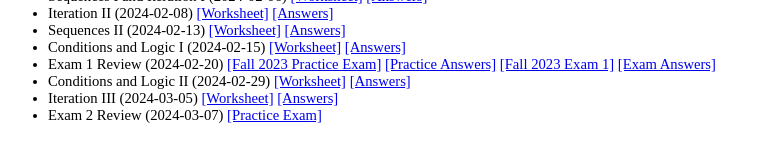
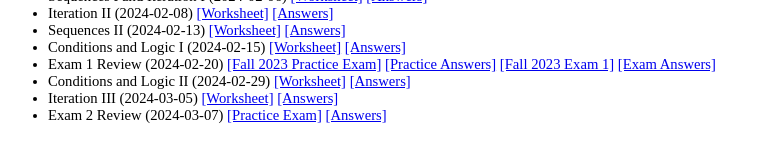
Before and after one commit to georgianahaldeman/cosc101, a Jekyll site: the page built from docs/notes/index.md, in a window 1280 px wide. Shown: the part 134-300 px from the top of the page, without its empty margins (0-770 px from the left). Built offline with Jekyll 4.4.1, drawn with Linux system fonts in a browser that asks for light colours; our own code applies the rules of GitHub Pages for plain Markdown files.

Commit message:
practice exam2

```diff
--- a/docs/notes/index.md
+++ b/docs/notes/index.md
@@ -25,7 +25,7 @@
 
 - Iteration III (2024-03-05) [[Worksheet]](./files/3_5.pdf) [[Answers]](./files/3_5_ans.pdf)
 
-- Exam 2 Review (2024-03-07) [[Practice Exam]](./fall2023/10_17.pdf)
+- Exam 2 Review (2024-03-07) [[Practice Exam]](./fall2023/10_17.pdf) [[Answers]](./fall2023/10_17_answers.pdf)
 
 
 <!--
```
